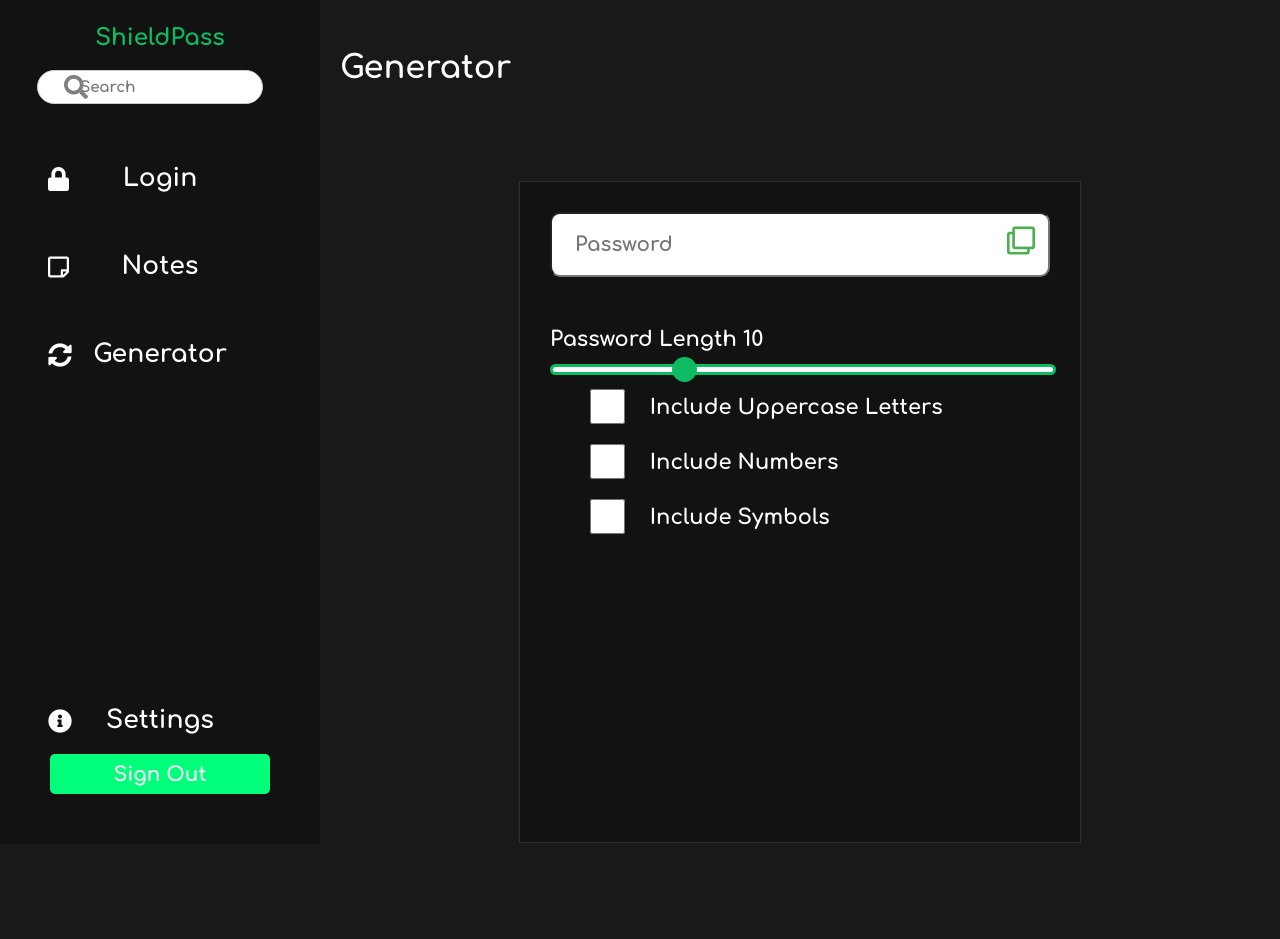
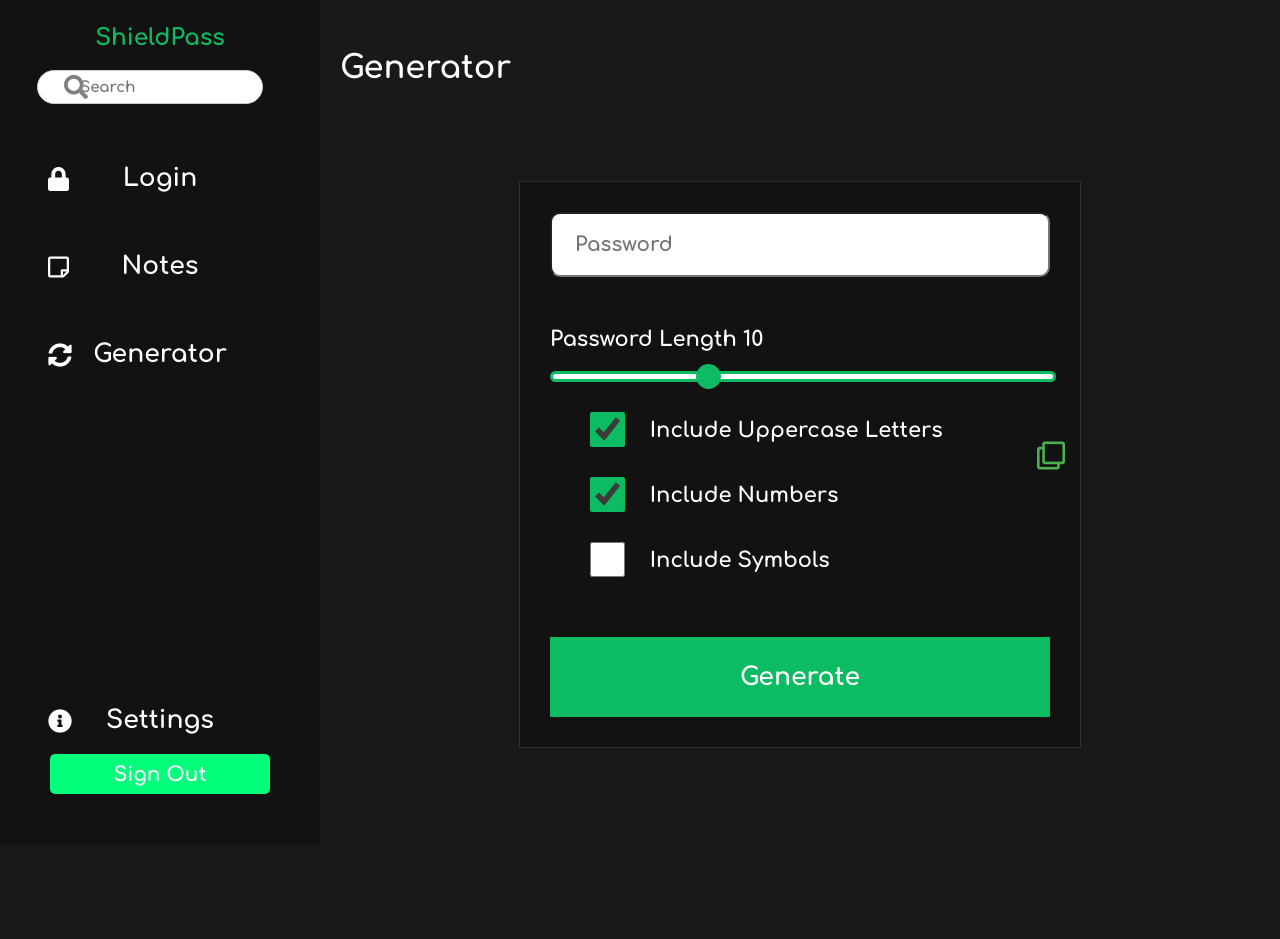
Before and after one commit to parrishl21/shieldPass, a Flask app: page /generator in a window 1280 px wide. After the commit the page ends 794 px from the top, so only its background shows below. Run offline with Flask 3, Linux system fonts and the light colour scheme; a user stored in the database is signed in; some libraries are stand-ins or nearby versions.

Commit message:
polished design for generator

```diff
--- a/static/css/generator.css
+++ b/static/css/generator.css
@@ -11,37 +11,12 @@ table {
     border-collapse: collapse;
     margin: auto;
 }
-.left-column {
-    width: 5%;
-    text-align: center;
-}
-.right-column {
-    width: 95%;
-    font-size: 18px;
-    text-transform: capitalize
-}
-
-.logo-img {
-    max-width: 70px;
-    max-height: 70px;
-    width: auto;
-    height: auto;
-    object-fit: contain;
-}
-
 /* Styles for the modal overlay */
 .modal {
-    /* display: none; */
-    /* position: fixed; */
-    /* z-index: 1; */
     left: 0;
     top: 0;
     width: 100%;
     height: 100%;
-    /* overflow: auto;
-    background-color: rgb(0,0,0);
-    background-color: rgba(0,0,0,0.8);
-    overflow: hidden; */
 }
   /* Styles for the modal content */
 .modal-content {
@@ -50,54 +25,9 @@ table {
     padding: 30px;
     border: 1px solid #2F2F2F;
     width: 500px;
-    height: 600px;
-    /* display: flex; */
+    height: 540;
     flex-direction: column;
     position: relative;
-}
-  /* Style for the close button */
-.close {
-    color: #aaaaaa;
-    right: 10px;
-    top: 0;
-    font-size: 38px;
-    position: absolute;
-    font-weight: bold;
-}
-.close:hover,
-.close:focus {
-    color: #6e6e6e;
-    text-decoration: none;
-    cursor: pointer;
-}
-.modal-confirm {
-    display: none;
-    position: fixed;
-    z-index: 1;
-    left: 0;
-    width: 100%;
-    height: 100%;
-    overflow: auto;
-    background-color: rgb(0,0,0);
-    background-color: rgba(0,0,0,0.8);
-    overflow: hidden;
-}
-  /* Styles for the modal content */
-.modal-confirm-content {
-    background-color: #121212;
-    margin: 10% auto;
-    padding: 30px;
-    border: 1px solid #2F2F2F;
-    width: 350px;
-    height: 175px;
-    display: flex;
-    flex-direction: column;
-    position: relative;
-}
-.confirm-modal-text {
-    margin-bottom: 10px;
-    font-size: 21px;
-    text-align: center;
 }
 .generator-text {
     margin-top: 40px;
@@ -105,7 +35,7 @@ table {
     font-size: 21px;
     vertical-align: middle;
 }
-.generator-input {
+.generator-output {
     margin-bottom: 10px;
     height: 65px;
     border-radius: 10px;
@@ -135,6 +65,10 @@ table {
     background-color: #0DBC62;
     accent-color: #0DBC62;
 }
+.checkbox-div {
+    margin-top: 10px;
+    margin-bottom: 10px;
+}
 .slider {
     -webkit-appearance: none;
     width: 100%;
@@ -143,13 +77,15 @@ table {
     outline: none;
     border: 3px solid #0DBC62;
     border-radius: 20px;
+    margin-top: 10px;
+    margin-bottom: 10px;
 }
 .slider::-webkit-slider-thumb {
-    -webkit-appearance: none; /* Override default look */
+    -webkit-appearance: none;
     appearance: none;
-    width: 25px; /* Set a specific slider handle width */
-    height: 25px; /* Slider handle height */
-    background: #0DBC62; /* Green background */
+    width: 25px;
+    height: 25px;
+    background: #0DBC62;
     cursor: pointer;
     border: 5px solid #0DBC62;
     border-radius: 20px;
@@ -173,22 +109,15 @@ table {
 .slider::-moz-range-track {
     cursor: pointer;
 }
-.new-password-button {
+.generate-button {
     background-color: #0DBC62;
     height: 80px;
     cursor: pointer;
     border: none;
     font-size: 25px;
-    margin-top: 15px;
+    margin-top: 40px;
     margin-right: 10px;
-}
-.edit-save-delete-container {
-    display: flex;
-    justify-content: flex-start;
     width: 100%;
-}
-.input-with-button {
-    position: relative;
 }
 .copy-button {
     position: absolute;
@@ -209,8 +138,7 @@ table {
 }
 #scrollable-section {
     width: 75%;
-    /* height: 100vh; */
+    height: 100vh;
     overflow-y: auto;
     margin-left: 25%;
-    /* background-color: #e6e6e6; */
 }
--- a/templates/generator.html
+++ b/templates/generator.html
@@ -54,31 +54,33 @@
     </div>
     <div class="main-content" id="scrollable-section">
         <h1 style="margin-top: 50px; margin-bottom: 25px; margin-left: 20px;">Generator</h1>
-
         <form id="generatorForm" action="/login_homepage" method="post">
             <div id="myModal" class="modal">
                 <div class="modal-content">
                     <div class="input-with-button">
-                        <input class="generator-input" id="generated-password" name="generated-password" type="text" placeholder="Password" readonly>
+                        <input class="generator-output" id="generated-password" name="generated-password" type="text" placeholder="Password" readonly>
                         <button class="copy-button" onclick="copyText('generated-password')">
                             <i class="far fa-clone" style="color: #4CAF50;"></i>
                         </button>
                     </div>
-                    <p class="generator-text" id="generator-length-text" style="justify-content: space-between; display: flex;">Password Length 10</p>
-                    <input class="slider" id="generator-length" name="new-website" type="range" min="10" max="30" value="15"></br>
-
-                    <input class="generator-checkbox" id="generator-uppercase" name="generator-uppercase" type="checkbox">
-                    <label class="generator-text" for="generator-uppercase">Include Uppercase Letters</label></br>
-
-                    <input class="generator-checkbox" id="generator-numbers" name="generator-numbers" type="checkbox">
-                    <label class="generator-text" for="generator-numbers">Include Numbers</label></br>
-
-                    <input class="generator-checkbox" id="generator-symbols" name="generator-symbols" type="checkbox">
-                    <label class="generator-text" for="generator-symbols">Include Symbols</label></br>
+                    <div class="checkbox-div">
+                        <p class="generator-text" id="generator-length-text" style="justify-content: space-between; display: flex;">Password Length 10</p>
+                        <input class="slider" id="generator-length" name="new-website" type="range" min="10" max="30" value="16"></br>
+                    </div>
+                    <div class="checkbox-div">
+                        <input class="generator-checkbox" id="generator-uppercase" name="generator-uppercase" type="checkbox" value="True" checked>
+                        <label class="generator-text" for="generator-uppercase">Include Uppercase Letters</label></br>
+                    </div class="checkbox-div">
+                        <input class="generator-checkbox" id="generator-numbers" name="generator-numbers" type="checkbox" value="True" checked>
+                        <label class="generator-text" for="generator-numbers">Include Numbers</label></br>
+                    <div class="checkbox-div">
+                        <input class="generator-checkbox" id="generator-symbols" name="generator-symbols" type="checkbox" value="True">
+                        <label class="generator-text" for="generator-symbols">Include Symbols</label></br>
+                    </div>
+                    <button class="generate-button" onclick="ValidateEmail()">Generate</button>
                 </div>
             </div>
         </form>
     </div>
 </body>
-
 </html>
```
